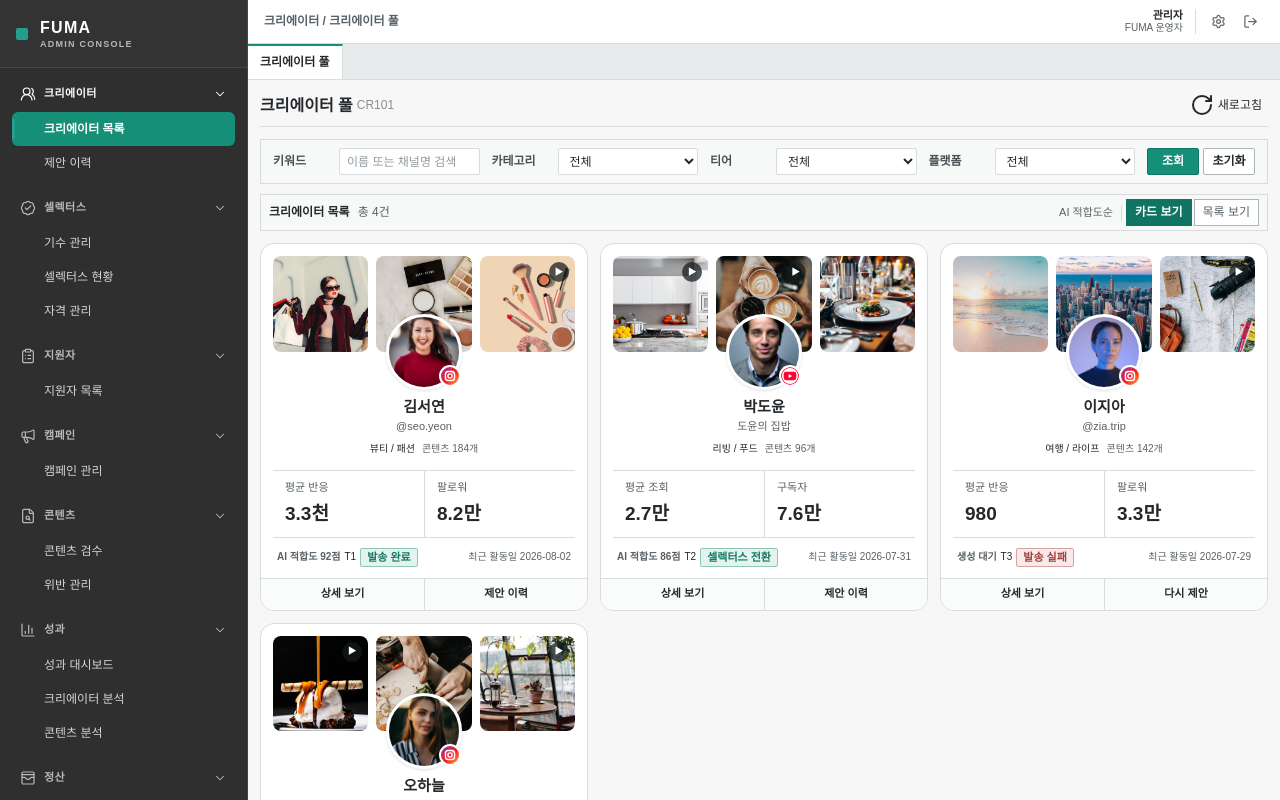
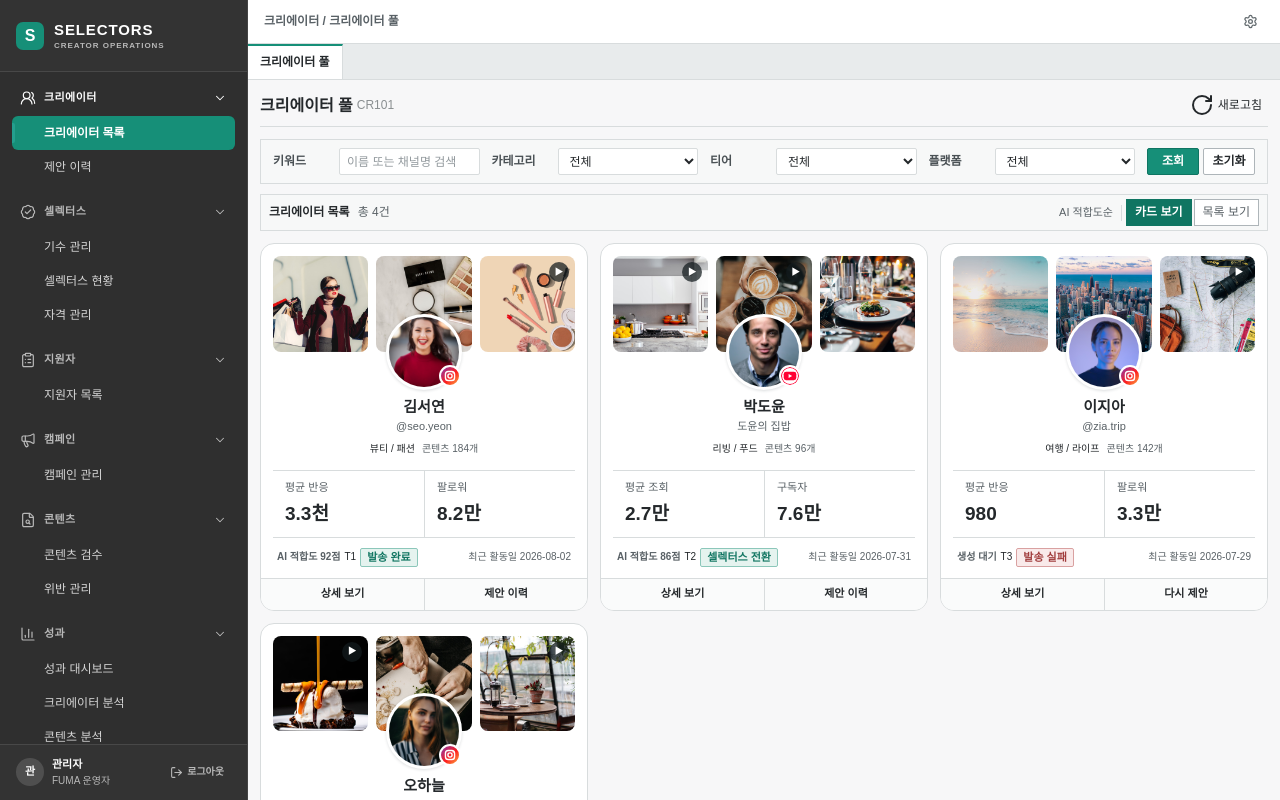
Before and after one commit to HD-Fuma/fe-hiselectors-admin, a React (Vite) app: page / in a window 1280 px wide. Shown: the top 800 px of the page. Built offline with nearby package versions, Linux system fonts and the light colour scheme.

Commit message:
feat: add sidebar brand and account context

```diff
--- a/src/components/shell/AdminSidebar.tsx
+++ b/src/components/shell/AdminSidebar.tsx
@@ -4,6 +4,7 @@ import {
   ChevronDown,
   ClipboardList,
   FileSearch,
+  LogOut,
   Megaphone,
   Settings2,
   UsersRound,
@@ -55,8 +56,15 @@ export function AdminSidebar({ activeRoute, currentPath }: AdminSidebarProps) {
   return (
     <aside className="hsas-admin-sidebar" data-shell-part="sidebar">
       <div className="hsas-admin-sidebar__brand">
-        <strong className="hsas-admin-sidebar__brand-name">FUMA</strong>
-        <span className="hsas-admin-sidebar__brand-caption">ADMIN CONSOLE</span>
+        <span className="hsas-admin-sidebar__brand-mark" aria-hidden="true">
+          S
+        </span>
+        <span className="hsas-admin-sidebar__brand-copy">
+          <strong className="hsas-admin-sidebar__brand-name">SELECTORS</strong>
+          <span className="hsas-admin-sidebar__brand-caption">
+            CREATOR OPERATIONS
+          </span>
+        </span>
       </div>
       <nav
         className="hsas-admin-sidebar__navigation"
@@ -137,6 +145,23 @@ export function AdminSidebar({ activeRoute, currentPath }: AdminSidebarProps) {
           );
         })}
       </nav>
+      <div className="hsas-admin-sidebar__account" data-shell-part="account">
+        <span className="hsas-admin-sidebar__account-avatar" aria-hidden="true">
+          관
+        </span>
+        <span className="hsas-admin-sidebar__account-copy">
+          <strong>관리자</strong>
+          <span>FUMA 운영자</span>
+        </span>
+        <button
+          type="button"
+          className="hsas-admin-sidebar__logout"
+          aria-label="로그아웃"
+        >
+          <LogOut aria-hidden="true" />
+          <span>로그아웃</span>
+        </button>
+      </div>
     </aside>
   );
 }
--- a/src/components/shell/AdminTopbar.tsx
+++ b/src/components/shell/AdminTopbar.tsx
@@ -1,4 +1,4 @@
-import { LogOut, Settings } from "lucide-react";
+import { Settings } from "lucide-react";
 import { NAV_GROUPS, type AdminRouteMeta } from "../../app/navigation";
 
 interface AdminTopbarProps {
@@ -14,10 +14,6 @@ export function AdminTopbar({ activeRoute }: AdminTopbarProps) {
         {group?.label} / {activeRoute.title}
       </div>
       <div className="hsas-admin-topbar__utilities">
-        <div className="hsas-admin-topbar__account">
-          <strong className="hsas-admin-topbar__account-name">관리자</strong>
-          <span className="hsas-admin-topbar__account-role">FUMA 운영자</span>
-        </div>
         <button
           type="button"
           className="hsas-admin-topbar__utility-button"
@@ -25,13 +21,6 @@ export function AdminTopbar({ activeRoute }: AdminTopbarProps) {
         >
           <Settings aria-hidden="true" />
         </button>
-        <button
-          type="button"
-          className="hsas-admin-topbar__utility-button"
-          aria-label="로그아웃"
-        >
-          <LogOut aria-hidden="true" />
-        </button>
       </div>
     </header>
   );
--- a/src/styles/admin.css
+++ b/src/styles/admin.css
@@ -513,7 +513,7 @@
   width: var(--hsas-sidebar-width);
   height: 100dvh;
   align-self: start;
-  grid-template-rows: 68px minmax(0, 1fr);
+  grid-template-rows: 72px minmax(0, 1fr) auto;
   overflow: hidden;
   border-right: 1px solid var(--hsas-sidebar-border);
   background: var(--hsas-sidebar-background);
@@ -522,38 +522,48 @@
 
 .hsas-admin-sidebar__brand {
   display: grid;
-  grid-template-columns: 14px minmax(0, 1fr);
+  grid-template-columns: 30px minmax(0, 1fr);
   grid-template-rows: repeat(2, auto);
   align-content: center;
-  column-gap: 10px;
+  column-gap: var(--hsas-space-8);
   padding: 0 var(--hsas-space-16);
   border-bottom: 1px solid var(--hsas-sidebar-border);
   background: var(--hsas-sidebar-surface);
 }
 
-.hsas-admin-sidebar__brand::before {
-  width: 12px;
-  height: 12px;
+.hsas-admin-sidebar__brand-mark {
+  display: grid;
+  width: 28px;
+  height: 28px;
   align-self: center;
-  border-radius: 2px;
-  background: var(--hsas-teal-accent);
-  content: "";
+  border-radius: 7px;
+  background: var(--hsas-teal);
+  color: var(--hsas-text-inverse);
+  font-size: 16px;
+  font-weight: 800;
+  line-height: 1;
+  place-items: center;
   grid-row: 1 / span 2;
+}
+
+.hsas-admin-sidebar__brand-copy {
+  display: grid;
+  min-width: 0;
 }
 
 .hsas-admin-sidebar__brand-name {
   color: var(--hsas-text-inverse);
-  font-size: 16px;
-  font-weight: 700;
-  letter-spacing: 0.08em;
+  font-size: 15px;
+  font-weight: 700;
+  letter-spacing: 0.06em;
   line-height: 20px;
 }
 
 .hsas-admin-sidebar__brand-caption {
   color: var(--hsas-sidebar-heading);
-  font-size: 9px;
-  font-weight: 700;
-  letter-spacing: 0.14em;
+  font-size: 8px;
+  font-weight: 700;
+  letter-spacing: 0.12em;
   line-height: 12px;
 }
 
@@ -564,6 +574,81 @@
   overscroll-behavior: contain;
   scrollbar-color: var(--hsas-sidebar-scrollbar) transparent;
   scrollbar-width: thin;
+}
+
+.hsas-admin-sidebar__account {
+  display: grid;
+  grid-template-columns: 28px minmax(0, 1fr) auto;
+  align-items: center;
+  gap: var(--hsas-space-8);
+  padding: var(--hsas-space-12) var(--hsas-space-16);
+  border-top: 1px solid var(--hsas-sidebar-border);
+  background: var(--hsas-sidebar-surface);
+}
+
+.hsas-admin-sidebar__account-avatar {
+  display: grid;
+  width: 28px;
+  height: 28px;
+  border-radius: 50%;
+  background: rgb(255 255 255 / 14%);
+  color: var(--hsas-text-inverse);
+  font-size: 11px;
+  font-weight: 700;
+  place-items: center;
+}
+
+.hsas-admin-sidebar__account-copy {
+  display: grid;
+  min-width: 0;
+  gap: 1px;
+}
+
+.hsas-admin-sidebar__account-copy strong {
+  overflow: hidden;
+  color: var(--hsas-text-inverse);
+  font-size: 11px;
+  text-overflow: ellipsis;
+  white-space: nowrap;
+}
+
+.hsas-admin-sidebar__account-copy span {
+  overflow: hidden;
+  color: var(--hsas-sidebar-heading);
+  font-size: 10px;
+  text-overflow: ellipsis;
+  white-space: nowrap;
+}
+
+.hsas-admin-sidebar__logout {
+  display: inline-flex;
+  height: 28px;
+  align-items: center;
+  gap: 4px;
+  padding: 0 6px;
+  border: 1px solid transparent;
+  border-radius: 4px;
+  background: transparent;
+  color: var(--hsas-sidebar-heading);
+  cursor: pointer;
+  font-size: 10px;
+  font-weight: 700;
+}
+
+.hsas-admin-sidebar__logout:hover {
+  border-color: var(--hsas-sidebar-border);
+  background: var(--hsas-sidebar-hover);
+  color: var(--hsas-text-inverse);
+}
+
+.hsas-admin-sidebar__logout:focus-visible {
+  outline: 2px solid var(--hsas-teal-accent);
+  outline-offset: -2px;
+}
+
+.hsas-admin-sidebar__logout svg {
+  width: 13px;
+  height: 13px;
 }
 
 .hsas-admin-sidebar__navigation::-webkit-scrollbar {
@@ -724,25 +809,6 @@
   flex: 0 0 auto;
   align-items: center;
   gap: var(--hsas-space-4);
-}
-
-.hsas-admin-topbar__account {
-  display: grid;
-  justify-items: end;
-  padding-right: var(--hsas-space-12);
-  margin-right: var(--hsas-space-4);
-  border-right: 1px solid var(--hsas-border);
-  line-height: 1.15;
-}
-
-.hsas-admin-topbar__account-name {
-  color: var(--hsas-text);
-  font-size: 11px;
-}
-
-.hsas-admin-topbar__account-role {
-  color: #596166;
-  font-size: 10px;
 }
 
 .hsas-admin-topbar__utility-button {
```
Also changed, not shown: 1 other file (tests, documents, lock files or other folders).
